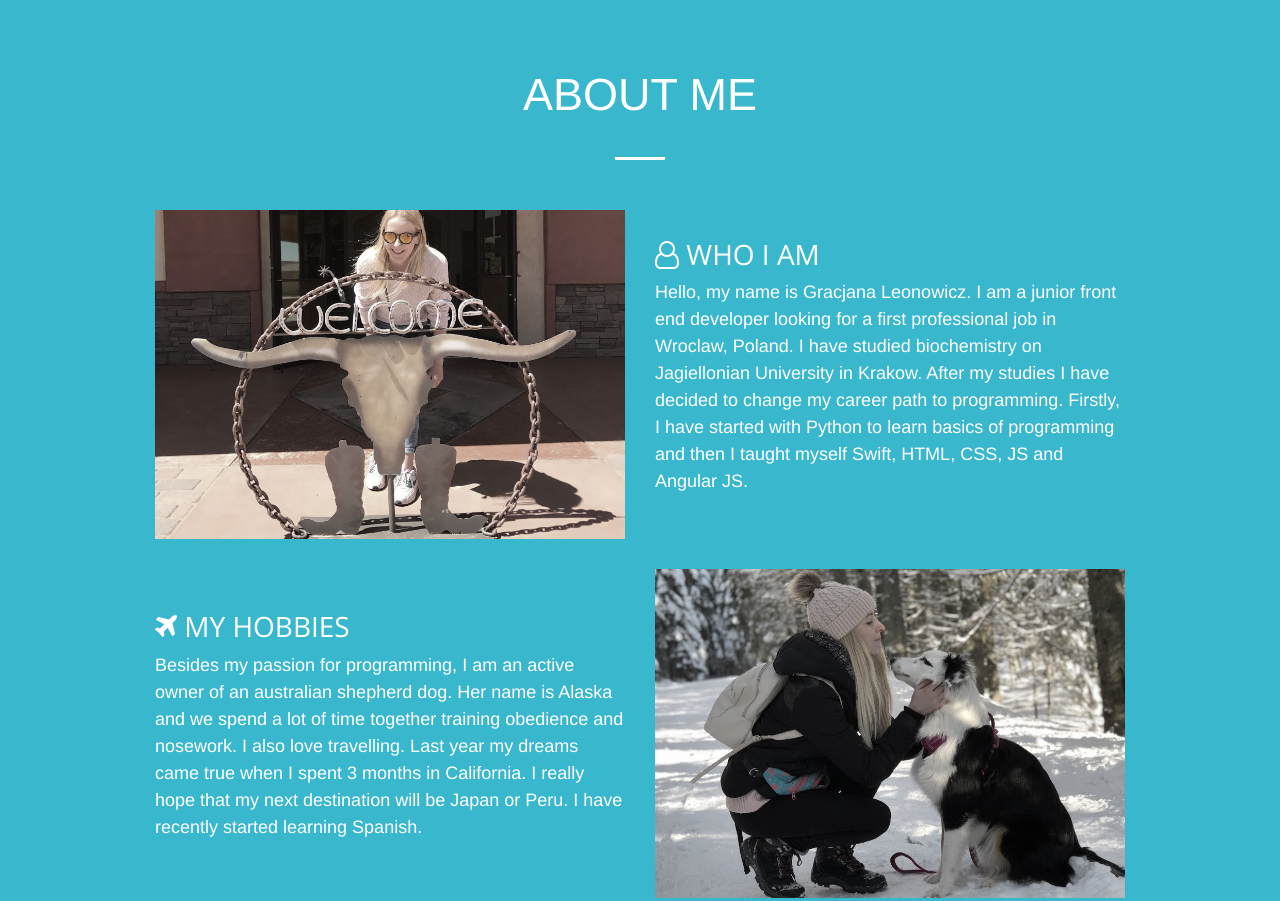
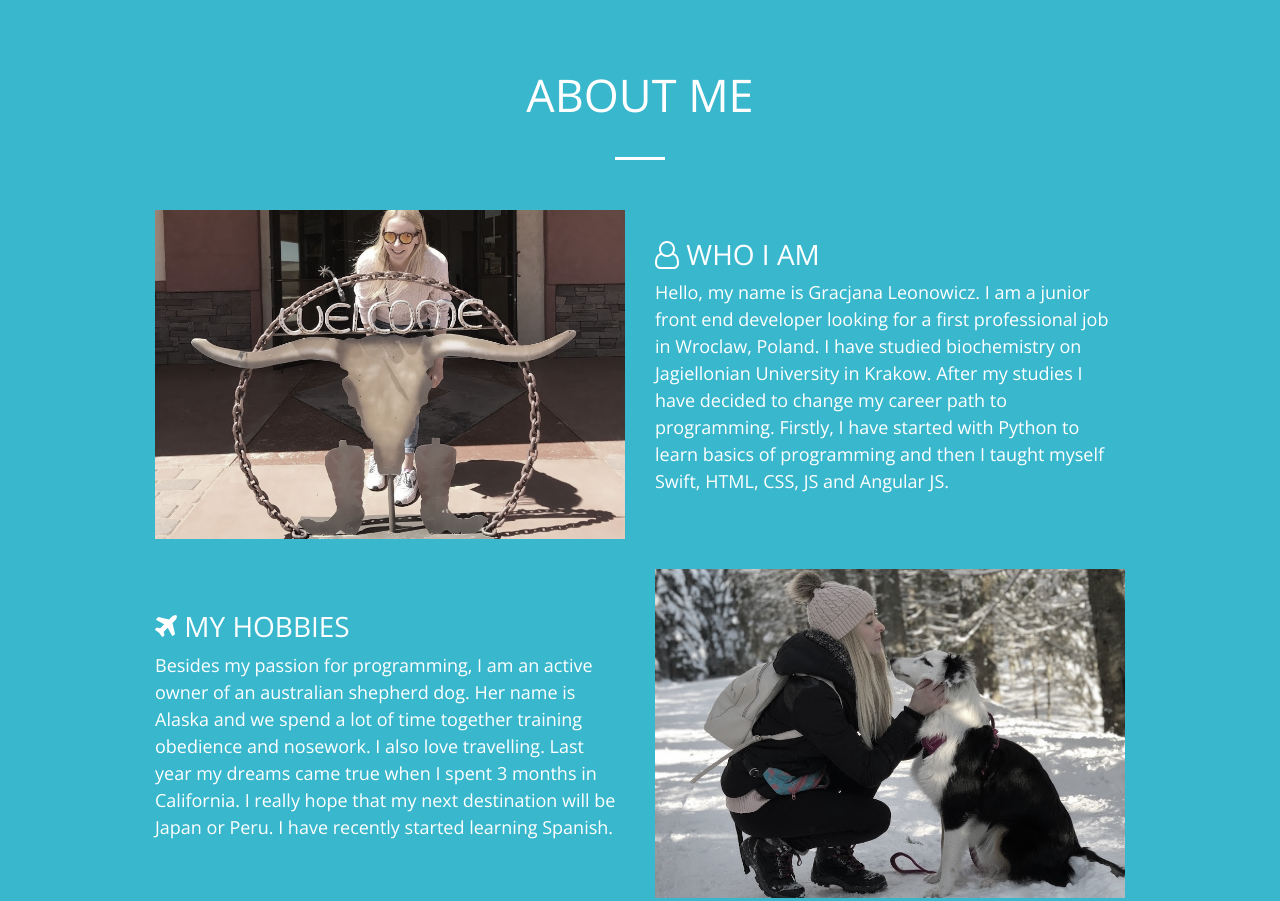
Before and after one commit to gracka92/gracka92.github.io, a plain HTML site: page index.html in a window 1280 px wide. Shown: the part 802-1703 px from the top of the page. Drawn offline with nearby package versions, Linux system fonts and the light colour scheme.

Commit message:
font update

```diff
--- a/css/creative.css
+++ b/css/creative.css
@@ -82,7 +82,7 @@ h6 {
 
 .textaboutme {
   color: white;
-  font-family: 'Helvetica Neue';
+  font-family: 'Open Sans', 'Helvetica Neue', Arial, sans-serif;
   font-size: 18px;
 }
 
@@ -97,7 +97,7 @@ h6 {
 
 #about-gracja {
   color: white;
-  font-family: 'Helvetica Neue';
+  font-family: 'Open Sans', 'Helvetica Neue', Arial, sans-serif;
   margin: auto;
   text-align: center;
   font-size: 45px;
```
